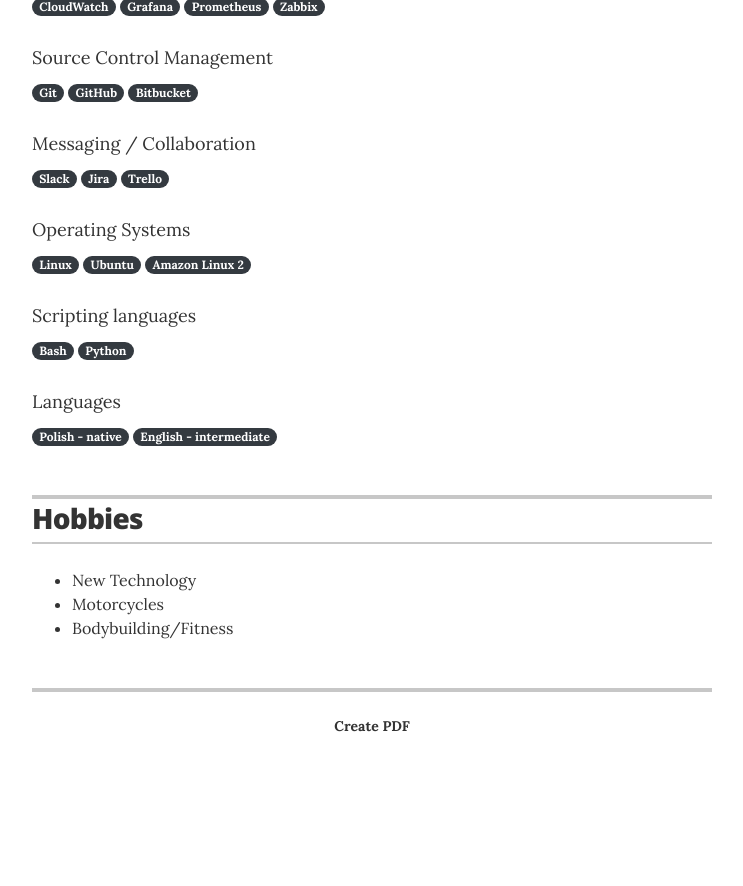
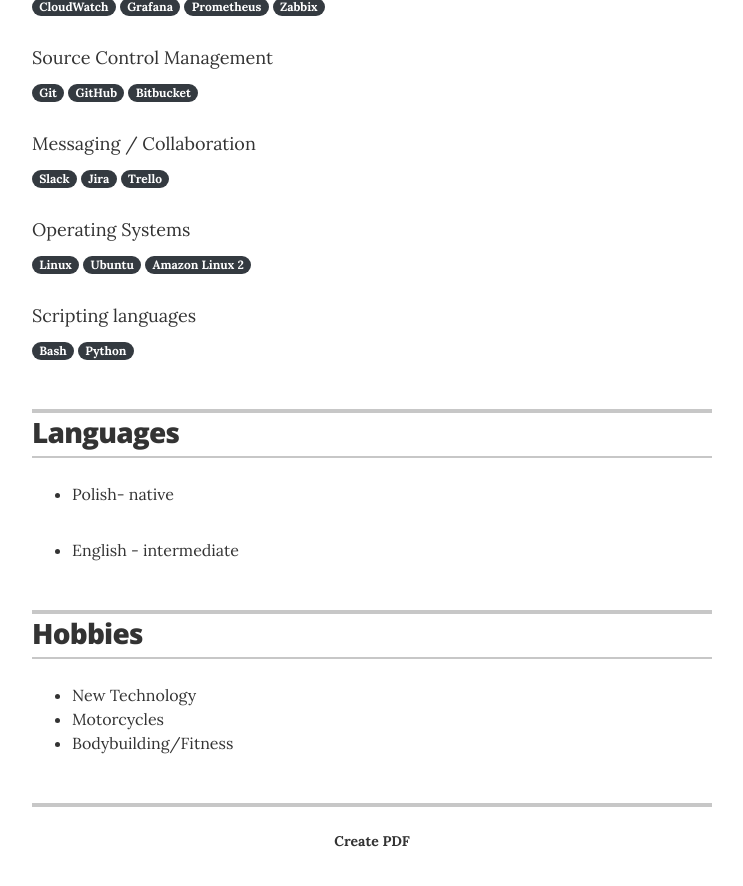
Before and after one commit to jglovier/resume-template, a Jekyll site: the page built from index.html, in a window 1280 px wide and 900 px high, scrolled down 1842 px. Shown: the top 886 px of the window, without its empty margins (268-1011 px from the left). Built offline with Jekyll 4.4.1, drawn with Linux system fonts in a browser that asks for light colours; before the commit the page ends 2627 px from its top, so only the background shows below that.

Commit message:
small fix

```diff
--- a/_config.yml
+++ b/_config.yml
@@ -42,7 +42,7 @@
 resume_section_certificates:    true
 resume_section_recognition:     false
 resume_section_links:           false
-resume_section_associations:    false
+resume_section_associations:    true
 resume_section_interests:       true
 
 # Resume social links
--- a/_data/associations.yml
+++ b/_data/associations.yml
@@ -1,5 +1,5 @@
-# Associations
-# comment out the urls if you do not wish to display them
+- organization: 'Polish- native'
+  summary:
 
-- organization: 'Polish - native'
 - organization: 'English - intermediate'
+  summary:
--- a/_data/skills.yml
+++ b/_data/skills.yml
@@ -42,7 +42,3 @@
 - skill: Scripting languages
   description_1: [Bash]
   description_2: [Python]
-
-- skill: Languages
-  description_1: [Polish - native]
-  description_2: [English - intermediate]
--- a/_layouts/resume.html
+++ b/_layouts/resume.html
@@ -169,9 +169,9 @@
 
         {% for association in site.data.associations %}
         <div class="resume-item" itemscope itemprop="memberOf" itemtype="http://schema.org/Organization">
-          <h3 class="resume-item-title" itemprop="name">{% if association.url %}<a href="{{ association.url }}">{{ association.organization }}</a>{% else %}{{ association.organization }}{% endif %}</h3>
-          <h4 class="resume-item-details" itemprop="description">{{ association.role }} &bull; {{ association.year }}</h4>
-          <p class="resume-item-copy">{{ association.summary }}</p>
+         <ul class="resume-item-list">
+          <li class="resume-item-list" itemprop="name">{% if association.url %}<a href="{{ association.url }}">{{ association.organization }}</a>{% else %}{{ association.organization }}{% endif %}</li>
+        </ul>
         </div>
         {% endfor %}
 
```
